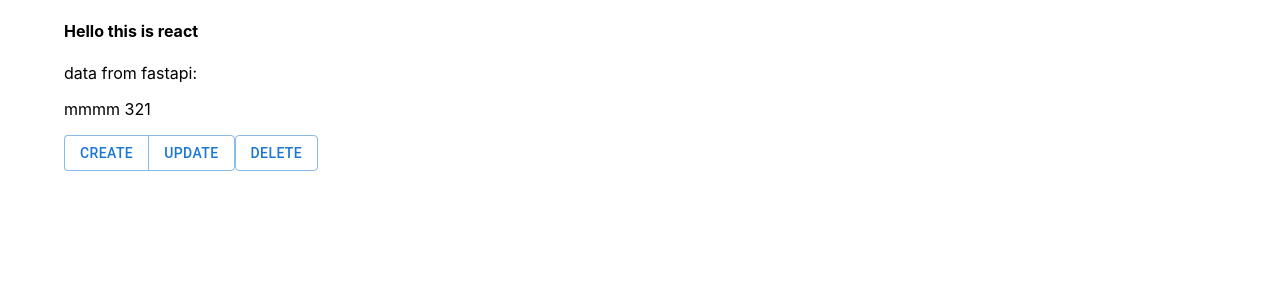
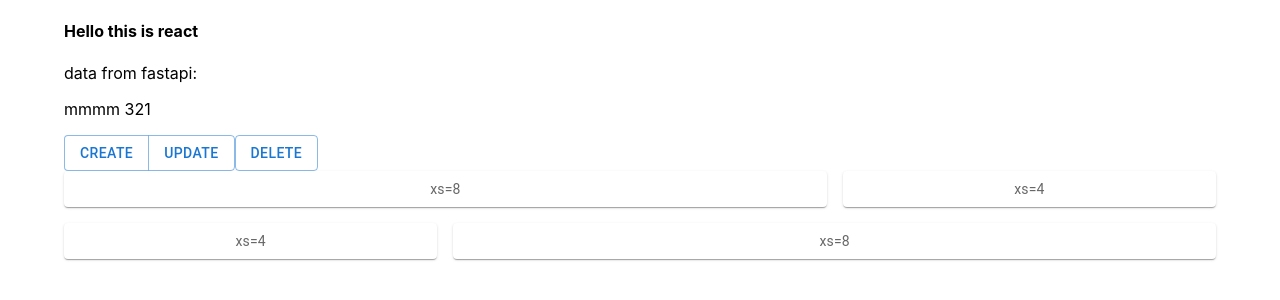
Before and after one commit to son-engr-kr/ReactAndServer, a React (Create React App) app in the folder react_app_ts/: page / in a window 1280 px wide. Shown: the top 300 px of the page. Built offline with nearby package versions, Linux system fonts and the light colour scheme.

Commit message:
MUI Grid (React-ts)

```diff
--- a/react_app_ts/src/App.tsx
+++ b/react_app_ts/src/App.tsx
@@ -1,12 +1,21 @@
 //npm start --prefix react_app_ts
 
 import React, { useState, useEffect } from 'react';
+import { styled } from '@mui/material/styles';
 import './App.css';
 import axios from 'axios';
 
 import Button from '@mui/material/Button';
 import ButtonGroup from '@mui/material/ButtonGroup';
-import { Container } from '@mui/material';
+import { Container, Grid, Paper, Box } from '@mui/material';
+
+const CustomPaper = styled(Paper)(({ theme }) => ({
+  backgroundColor: theme.palette.mode === 'dark' ? '#1A2027' : '#fff',
+  ...theme.typography.body2,
+  padding: theme.spacing(1),
+  textAlign: 'center',
+  color: theme.palette.text.secondary,
+}));
 
 
 interface StateTestProps{
@@ -37,6 +46,7 @@ function App() {
       <MyTag message = {"mmmm"} message2 = {321}></MyTag>
 
       <MUIButtons></MUIButtons>
+      <MUIGrid></MUIGrid>
     </Container>
   );
 }
@@ -52,6 +62,27 @@ function MUIButtons(){
 
   </>)
 }
+function MUIGrid(){
+  return (
+    <Box sx={{ flexGrow: 1 }}>
+      <Grid container spacing={2}>
+        <Grid item xs={8}>
+          <CustomPaper>xs=8</CustomPaper>
+        </Grid>
+        <Grid item xs={4}>
+          <CustomPaper>xs=4</CustomPaper>
+        </Grid>
+        <Grid item xs={4}>
+          <CustomPaper>xs=4</CustomPaper>
+        </Grid>
+        <Grid item xs={8}>
+          <CustomPaper>xs=8</CustomPaper>
+        </Grid>
+      </Grid>
+
+    </Box>
+  )
+}
 function MyTag({message, message2}:Readonly<StateTestProps>){
   return (
     <>
```
